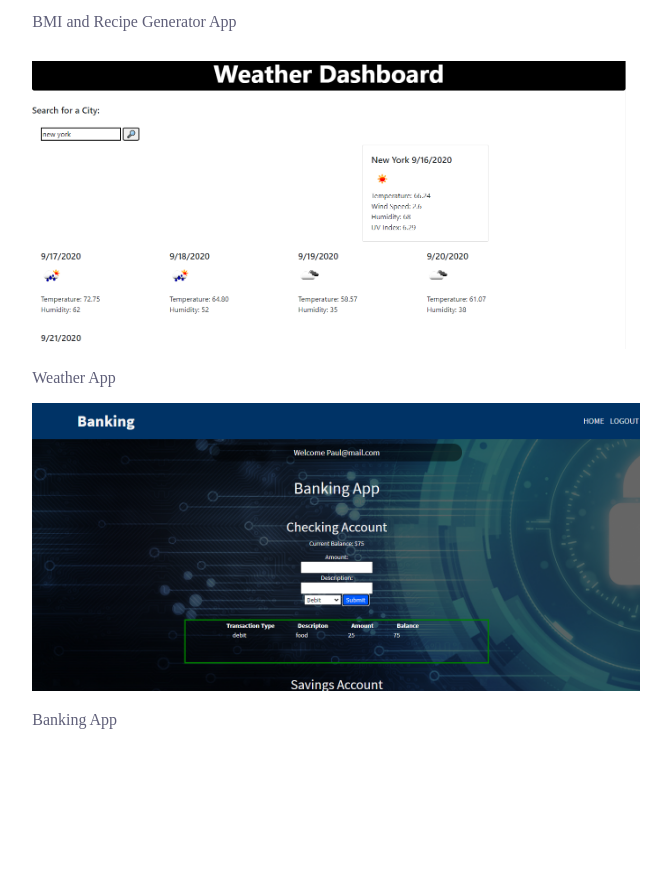
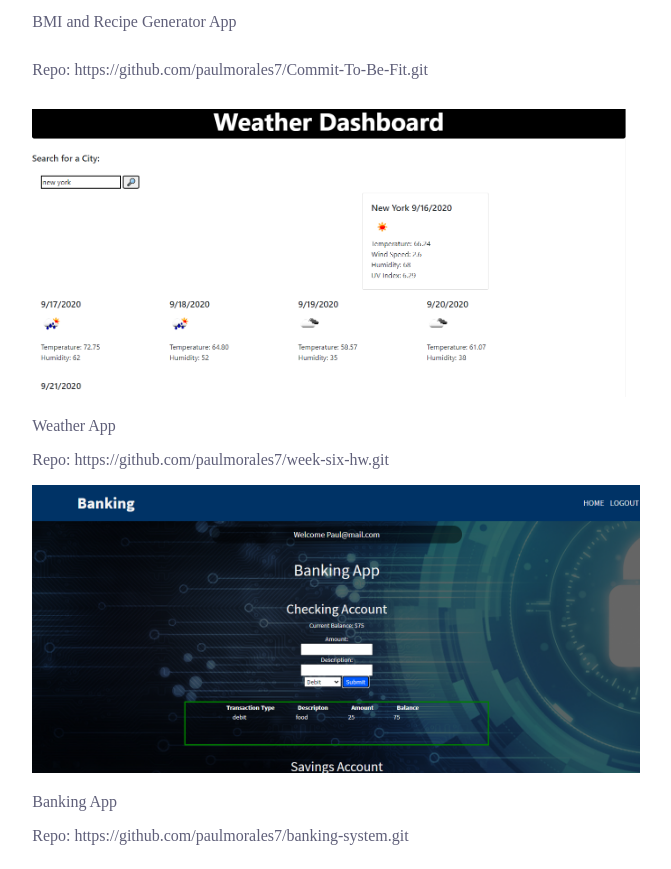
Before and after one commit to paulmorales7/Portfolio, a plain HTML site: page index.html in a window 1280 px wide. Shown: the part 566-1435 px from the top of the page, without its empty margins (304-975 px from the left). Before the commit the page ends 1319 px from the top, so only its background shows below. Drawn offline with Linux system fonts and the light colour scheme.

Commit message:
added repo links to projects

```diff
--- a/index.html
+++ b/index.html
@@ -34,6 +34,7 @@
         </a>
         <div>
             <p class="pic1Text">BMI and Recipe Generator App</p>
+            <p class="pic1Text">Repo: https://github.com/paulmorales7/Commit-To-Be-Fit.git</p>
         </div>
 
         <a href="https://paulmorales7.github.io/week-six-hw/">
@@ -42,6 +43,7 @@
         </a>
         <div>
             <p class="pic2Text">Weather App </p>
+            <p class="pic2Text">Repo: https://github.com/paulmorales7/week-six-hw.git</p>
 
         </div>
 
@@ -51,6 +53,7 @@
         </a>
         <div>
             <p class="pic2Text">Banking App </p>
+            <p class="pic2Text">Repo: https://github.com/paulmorales7/banking-system.git</p>
 
         </div>
 
```
